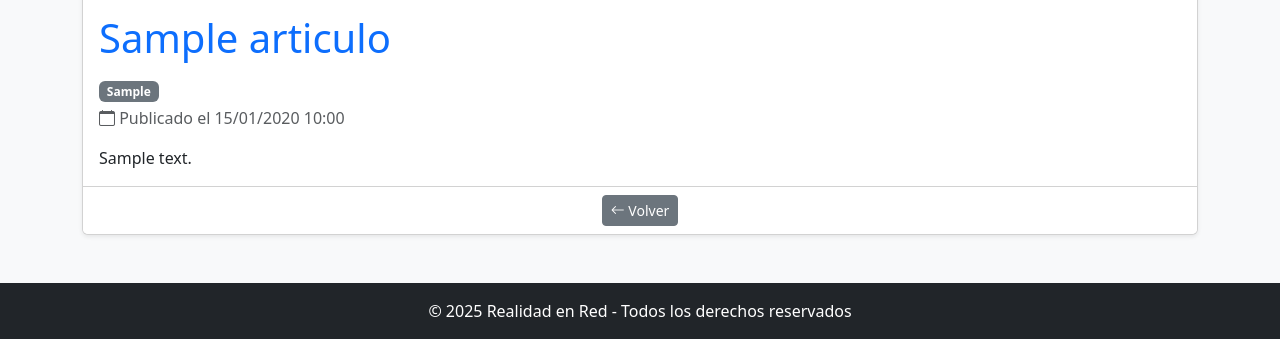
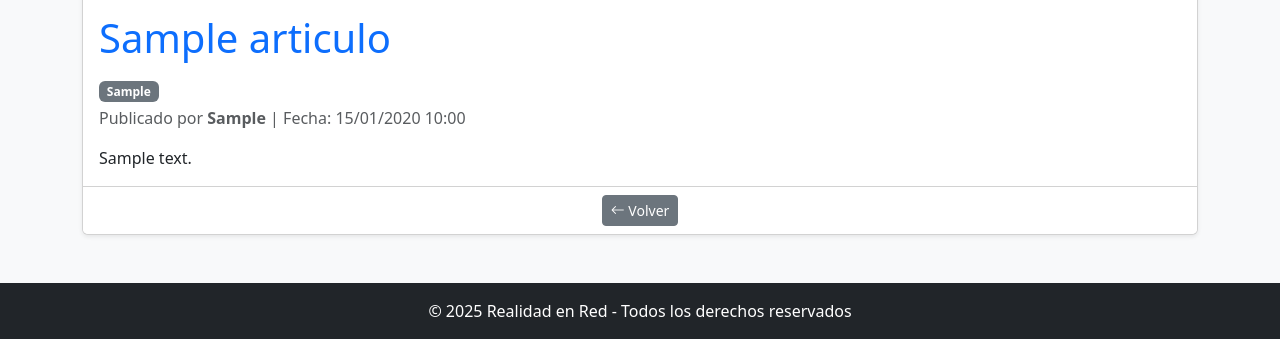
Before and after one commit to Leonnomar/realidad-en-red, a PHP site: page /articulo.php?id=1 in a window 1280 px wide. Shown: the part 943-1282 px from the top of the page. Run offline with PHP 8.4, Linux system fonts and the light colour scheme; the visitor is signed in with stand-in values (Sample User, id 1); tables that the repository leaves empty or names only in its code hold one stand-in row (values such as "Sample post"); grey boxes marked "Sample" are stand-in pictures; data that the repository does not hold is empty.

Commit message:
Añadiendo el autor en el articulo.php y en el panel.php

```diff
--- a/articulo.php
+++ b/articulo.php
@@ -101,8 +101,9 @@ if (isset($articulo)) {
                                 <?= htmlspecialchars($articulo['categoria']) ?>
                             </span>
                         </p>
-                        <p class="text-muted mb-3">
-                            <i class="bi bi-calendar"></i> Publicado el <?= date("d/m/Y H:i", strtotime($articulo['fecha'])) ?>
+                        <p class="text-muted">
+                            Publicado por <strong><?= htmlspecialchars($articulo['autor']) ?></strong>
+                            | Fecha: <?= date("d/m/Y H:i", strtotime($articulo['fecha'])) ?>
                         </p>
                         <div class="card-text" style="white-space: pre-line;"><?= nl2br(htmlspecialchars($articulo['contenido'])) ?></div>
                     </div>
--- a/panel.php
+++ b/panel.php
@@ -95,6 +95,9 @@ $resultado = $conn->query("SELECT * FROM articulos ORDER BY fecha DESC");
                             <th>Contenido</th>
                             <th>Imagen</th>
                             <th>Fecha</th>
+                            <?php if ($_SESSION['rol'] === 'admin'): ?>
+                                <th>Autor</th>
+                            <?php endif; ?>
                             <th>Acciones</th>
                         </tr>
                     </thead>
@@ -115,6 +118,9 @@ $resultado = $conn->query("SELECT * FROM articulos ORDER BY fecha DESC");
                                     <?php endif; ?>
                                 </td>
                                 <td><?= $fila['fecha'] ?></td>
+                                <?php if ($_SESSION['rol'] === 'admin'): ?>
+                                    <td><?= htmlspecialchars($fila['autor']) ?></td>
+                                <?php endif; ?>
                                 <td>
                                     <a class="btn btn-warning btn-sm" href="editar.php?id=<?= $fila['id'] ?>">✏️ Editar</a>
                                     <form action="borrar.php" method="POST" style="display:inline;">
```
Also changed, not shown: guardar.php (+8 -2 lines).
